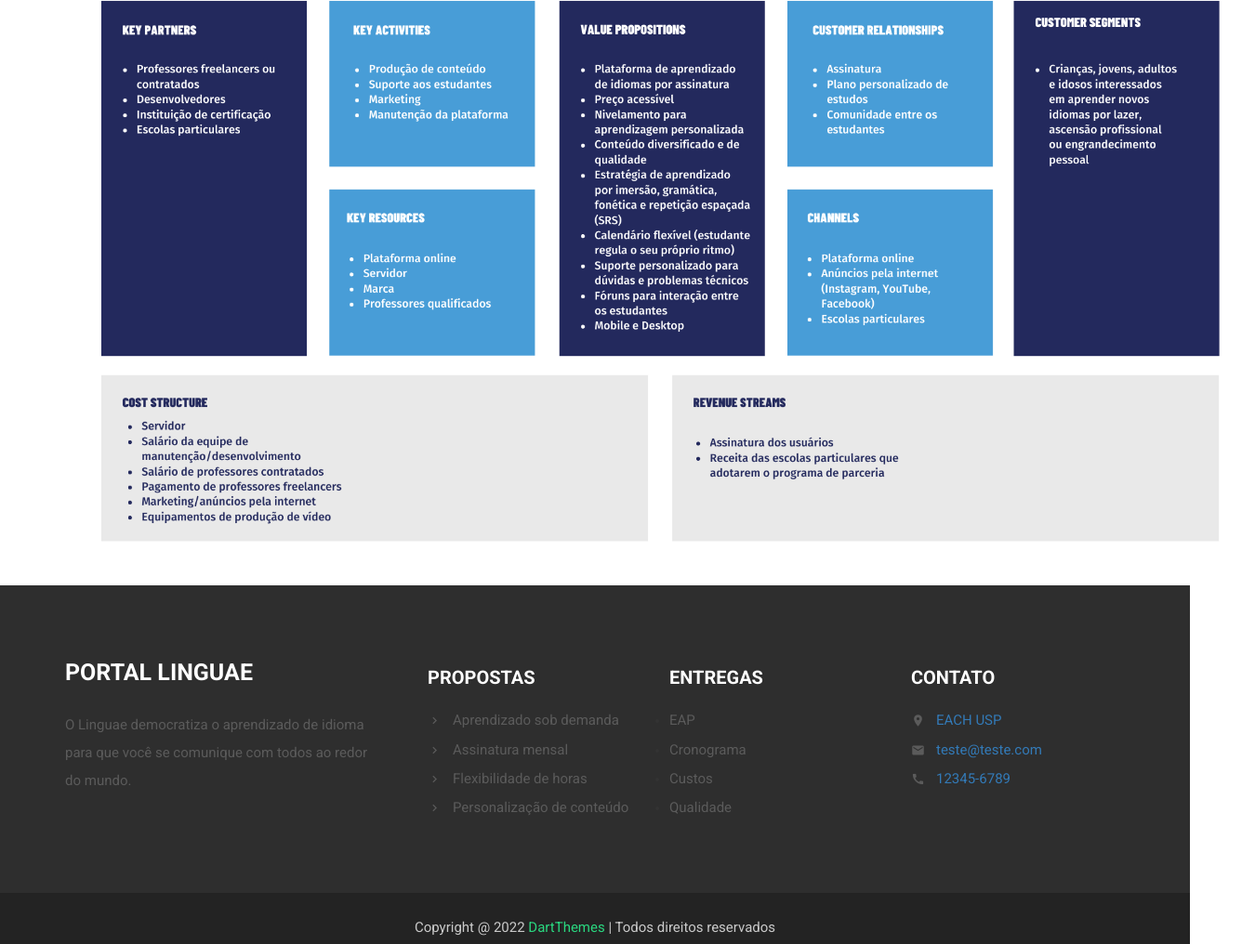
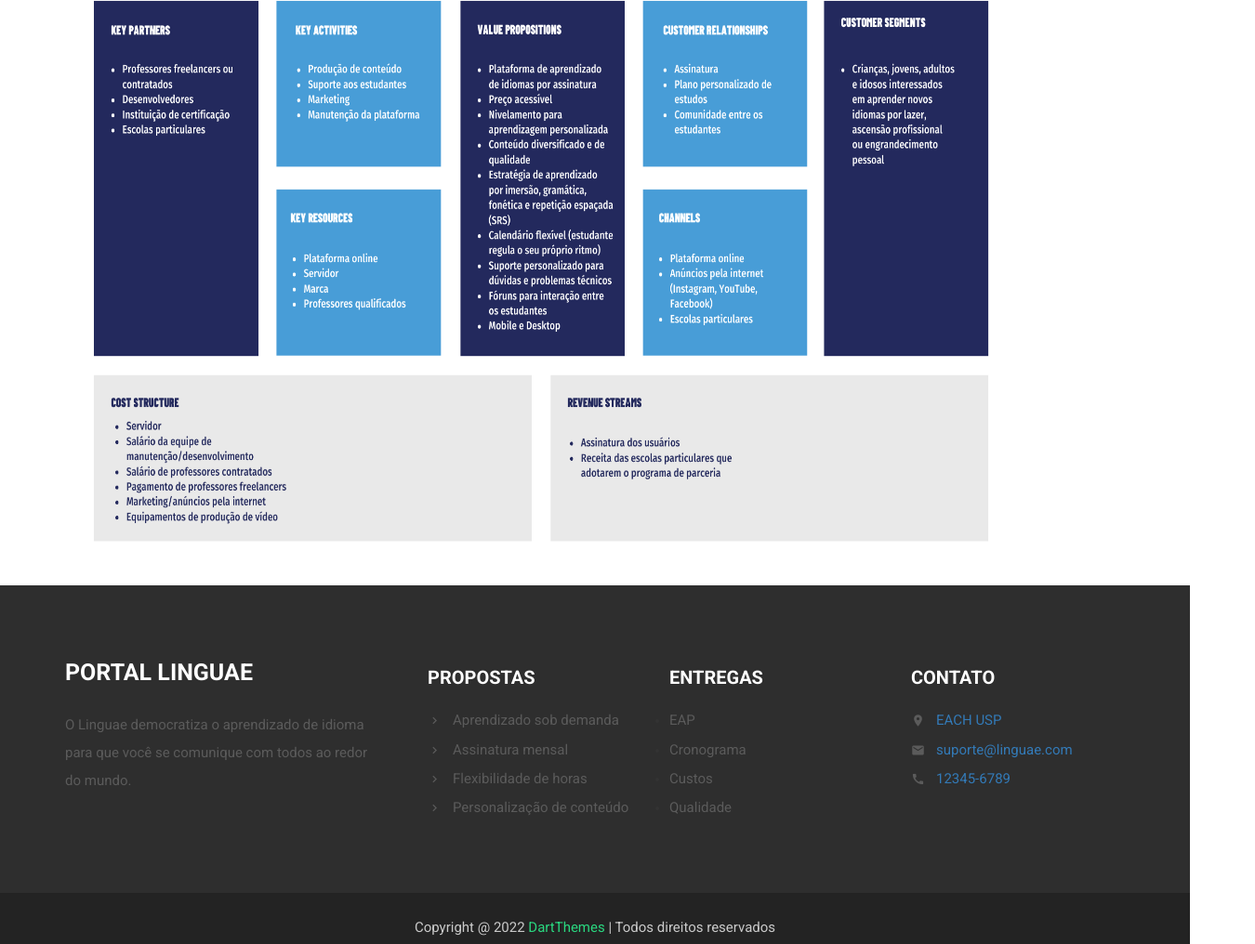
Before and after one commit to Portal-Linguae/Portal-Linguae.github.io, a plain HTML site: page html/canvas.html in a window 1280 px wide. Shown: the part 638-1654 px from the top of the page at 93% size, 1350 px wide, since content can reach past the window. Drawn offline with Linux system fonts and the light colour scheme.

Commit message:
Update canvas.html

```diff
--- a/html/canvas.html
+++ b/html/canvas.html
@@ -52,7 +52,7 @@
         <section class="main_content" id="main_content">
           <h2>Canvas</h2>
           <div class="container">
-            <img src="../img/canvas.jpeg" height="904" width="1280">
+            <img src="../img/canvas.jpeg" height="904" width="1024">
           </div>
       </section>
 
@@ -94,7 +94,7 @@
                                   <h3>CONTATO</h3>
                                   <ul>
                                       <li><a href="#"><i class="material-icons">location_on</i>EACH USP</a></li>
-                                      <li><a href="#"><i class="material-icons">email</i>teste@teste.com</a></li>
+                                      <li><a href="#"><i class="material-icons">email</i>suporte@linguae.com</a></li>
                                       <li><a href="#"><i class="material-icons">call</i>12345-6789</a></li>
                                   </ul>
                               </div>
```
